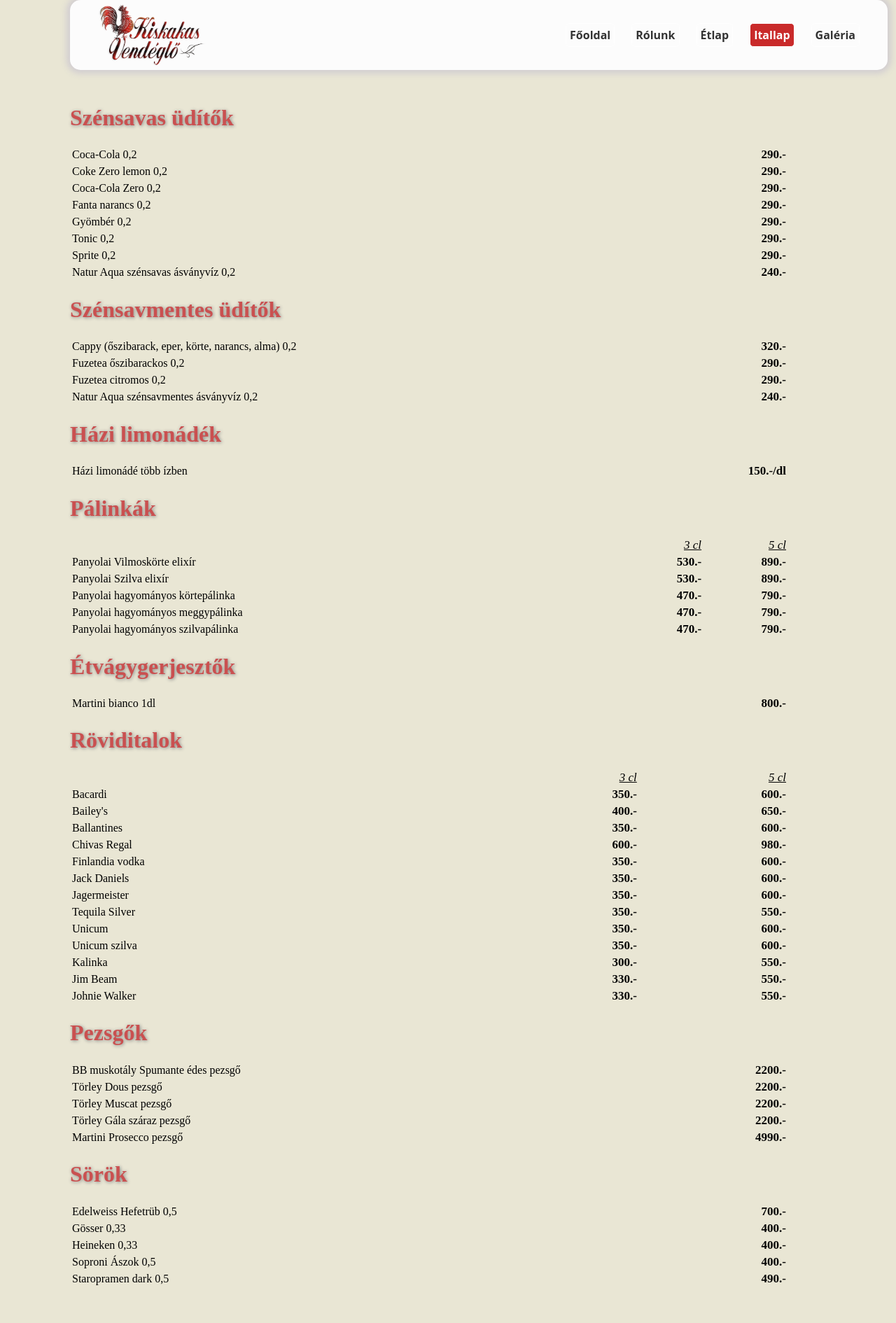
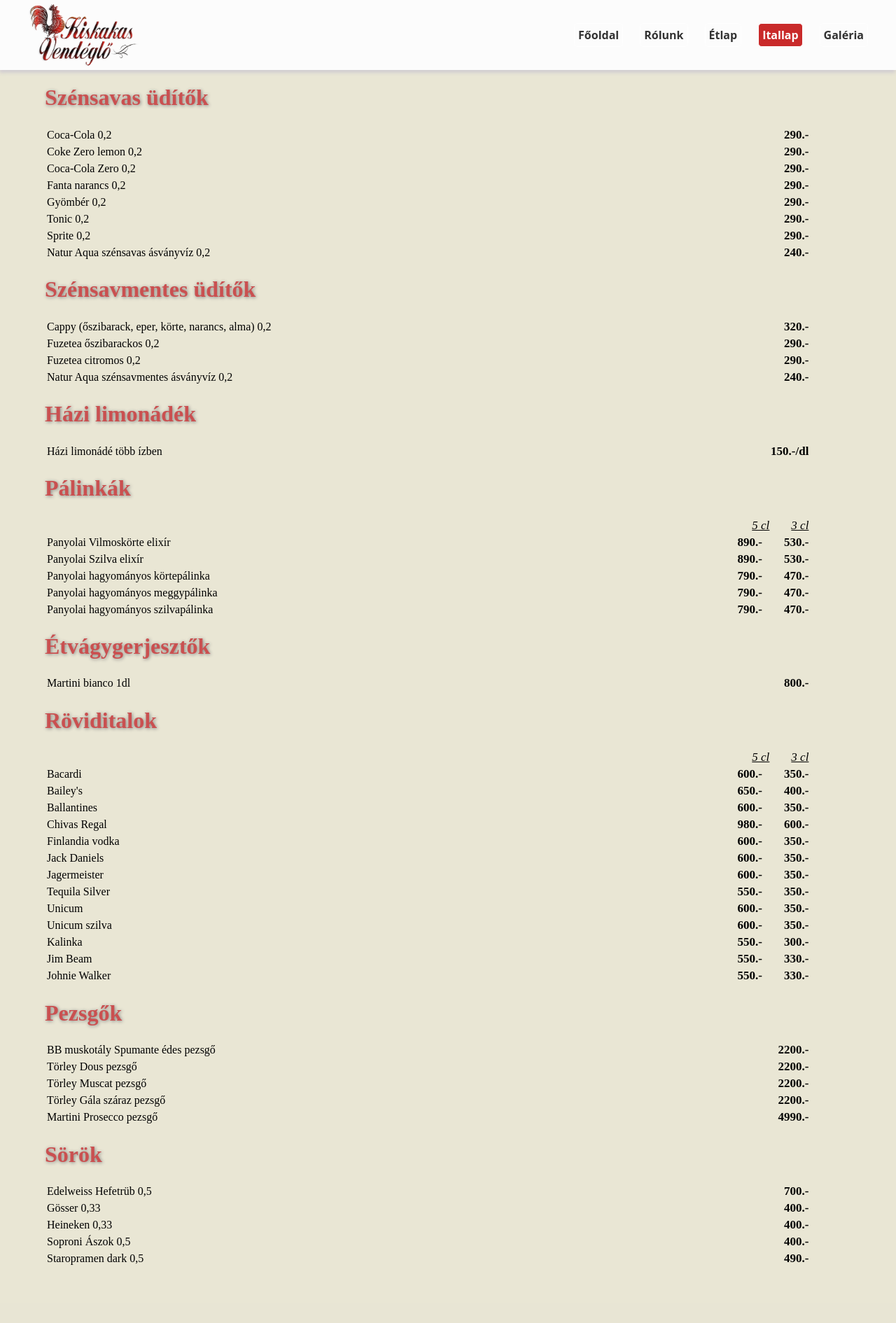
Before and after one commit to Divx1087/webterv-beadando, a PHP site: page /itallap.html in a window 1280 px wide. Shown: the whole page at 70% size. After the commit the page ends 1807 px from the top, so only its background shows below. Run offline with PHP 8.4, Linux system fonts and the light colour scheme.

Commit message:
backup fix

```diff
--- a/css/style.css
+++ b/css/style.css
@@ -1,7 +1,7 @@
 body {
   margin: 0;
   background-color: #e9e6d4;
-    margin: 150px 100px 50px 100px;
+  margin: 0px 0px 50px 0px;
 }
 
 #navbar {
@@ -11,16 +11,11 @@
   background-color: #fcfcfc;
   grid-gap: 1.5em;
   padding: 0 40px;
-    box-shadow: 0px 0px 10px 5px rgba(209, 205, 209, 1);
-    top: 0px;
+  box-shadow: -1px 4px 5px 0px rgba(209, 205, 209, 1);
+ /* top: 0;
   position: fixed;
-    width: 85%;
-    z-index: 10;
-    border-color: black;
-    border-radius: 15px;
+  z-index: 100;*/
 }
-
-
 
 #logo {
   display: grid;
@@ -31,7 +26,7 @@
   font-weight: 700;
   color: #000;
   text-transform: uppercase;
-    width: 155px;
+  width: 160px;
 }
 
 .logo span {
@@ -59,8 +54,8 @@
 #active-nav {
   background-color: #c92a2a;
   color: rgb(255, 255, 255);
+
 }
-
 #links a {
   padding: 5px;
   border: 1px solid white;
@@ -108,16 +103,24 @@
   text-shadow: 1px 1px 5px grey;
 }
 .arak{
-  text-align: end;
+  text-align: right;
   font-weight: bold;
   font-size: 17px;
+  float: right;
+  padding-left: 30px;
 }
 
 .mertek{
-  text-align: end;
+  text-align: right;
   font-size: 17px;
   text-decoration: underline;
+  float: right;
+  padding-left: 30px;
+}
 
+.main {
+  margin-left: 5%;
+  margin-right: 5%;
 }
 
 mark{
--- a/itallap.html
+++ b/itallap.html
@@ -25,7 +25,7 @@
             </div>
           </nav>
       </header>
-
+            <div class="main">
               <h1 class ="cimek">Szénsavas üdítők</h1>
               <table style="width:95%">
 
@@ -303,6 +303,6 @@
                 </tr>
 
               </table>
-
+            </div>
     </body>
 </html>
```
Also changed, not shown: etlap.html (+4 -4 lines). Lines whose indentation alone changed are shown as unchanged.
